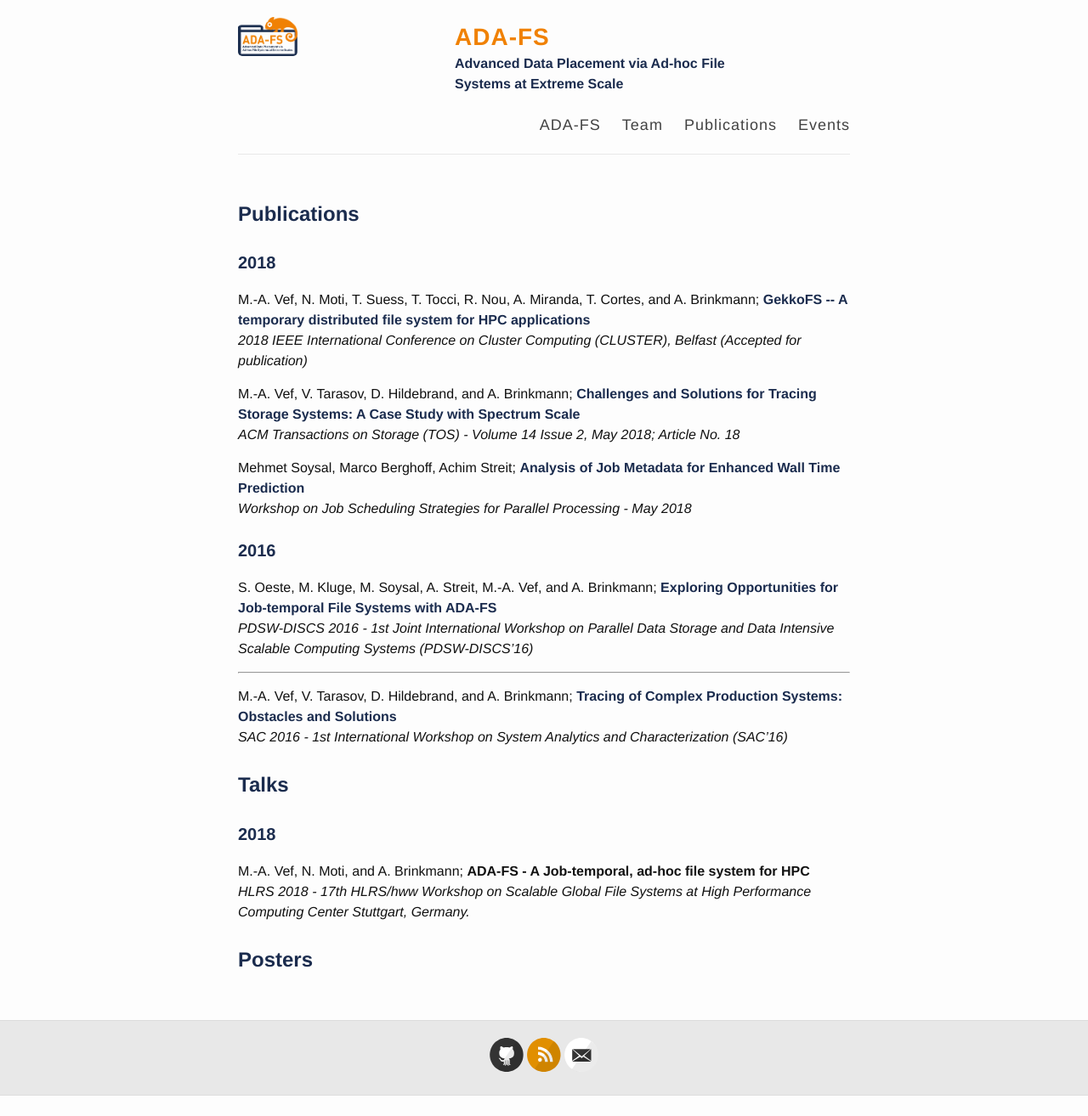
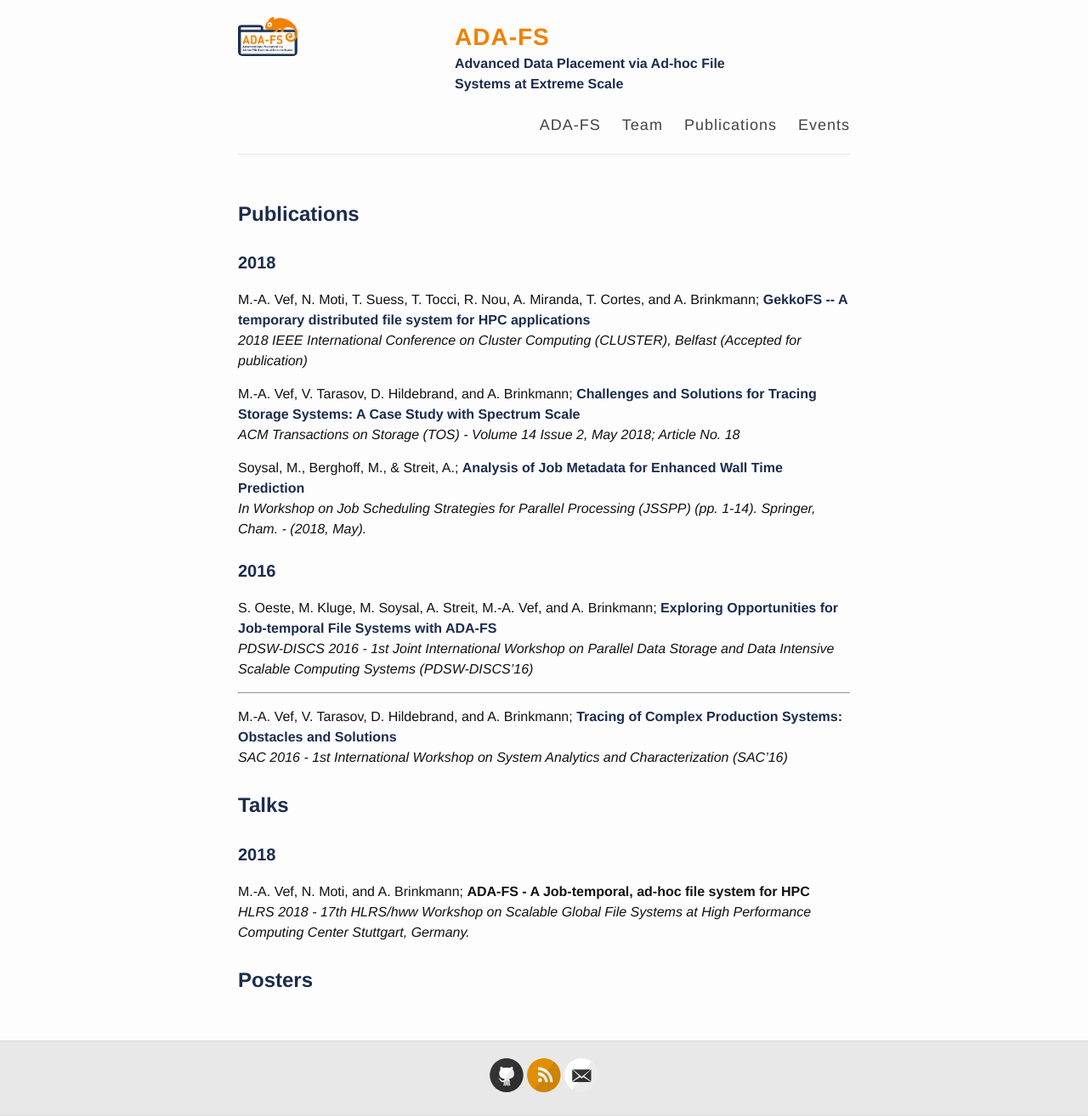
Before and after one commit to ada-fs/ada-fs.github.io, a Jekyll site: the page built from publications.md, in a window 1280 px wide. Shown: the whole page at 85% size. Built offline with Jekyll 4.4.1, drawn with Linux system fonts in a browser that asks for light colours; before the commit the page ends 1290 px from its top, so only the background shows below that.

Commit message:
changes entrys

```diff
--- a/publications.md
+++ b/publications.md
@@ -28,15 +28,19 @@ permalink: /publications/
 	</em>
 </p>
 
-<p>Mehmet Soysal, Marco Berghoff, Achim Streit;
+<p>Soysal, M., Berghoff, M., & Streit, A.;
   <a href="http://jsspp.org/papers18/JSSPP_2018_paper_7.pdf">
     <b>Analysis of Job Metadata for Enhanced Wall Time Prediction</b>
   </a>
   <br>
   <em>
-		 Workshop on Job Scheduling Strategies for Parallel Processing  - May 2018
+		 In Workshop on Job Scheduling Strategies for Parallel Processing (JSSPP) (pp. 1-14). Springer, Cham.  - (2018, May).
 	</em>
 </p>
+
+
+
+
 
 ### 2016
 
```
